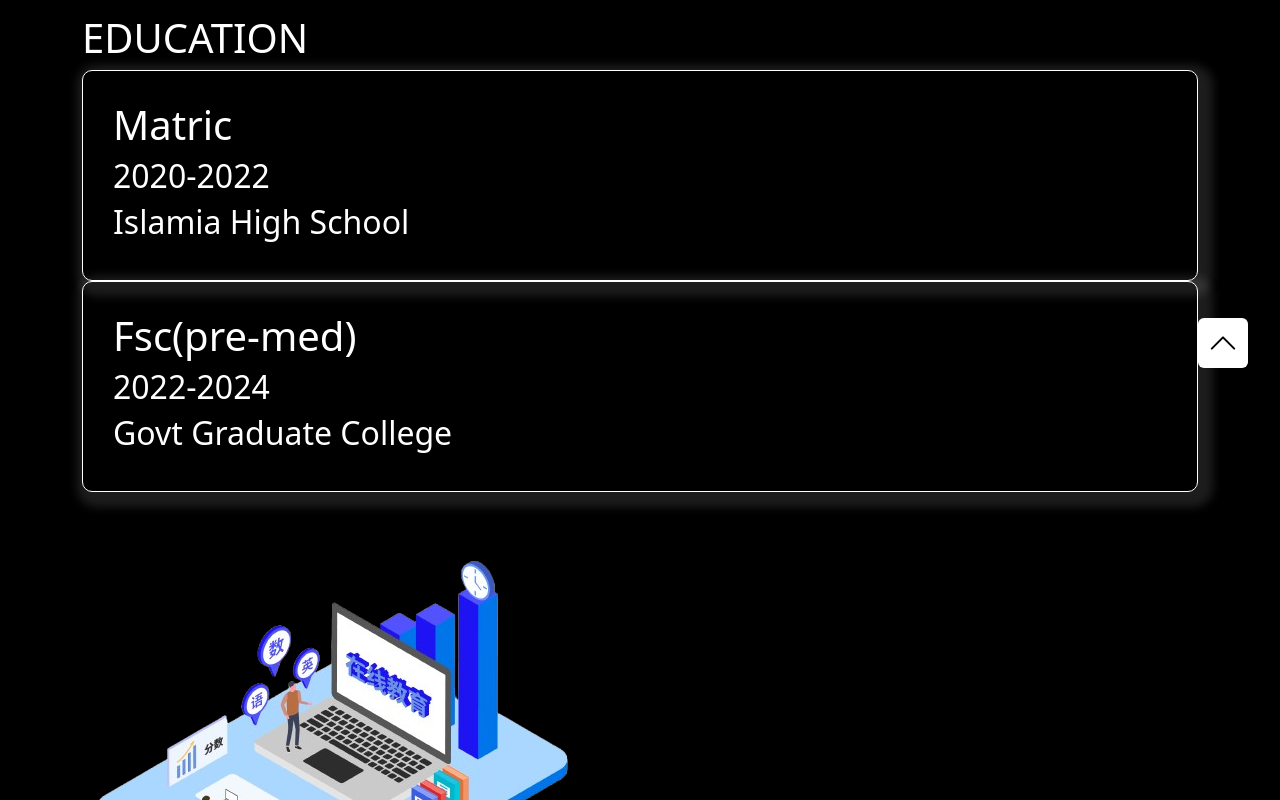
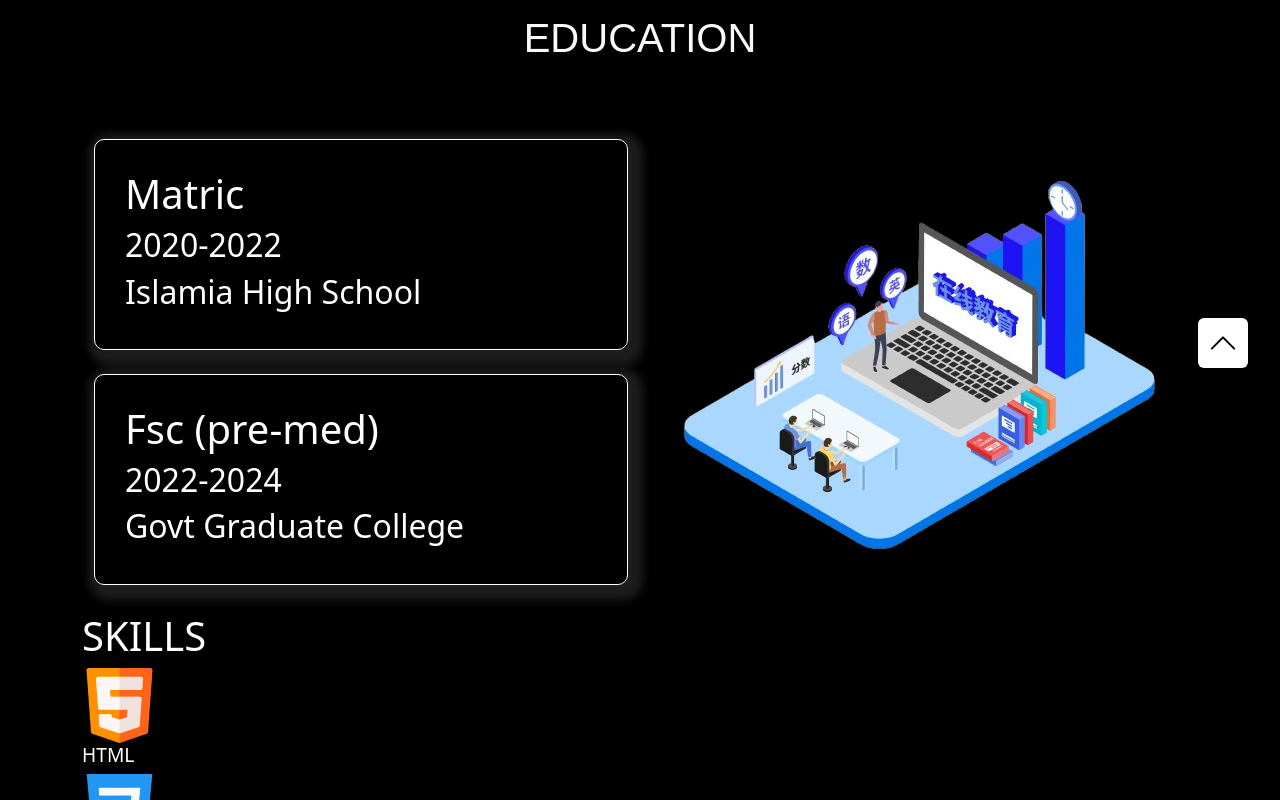
Before and after one commit to alialishoaibali1254/MShoaibDEV, a React (Vite) app: page / in a window 1280 px wide. Shown: the part 400-1200 px from the top of the page. Built offline with nearby package versions, Linux system fonts and the light colour scheme.

Commit message:
Update Education.jsx

```diff
--- a/src/components/Education.jsx
+++ b/src/components/Education.jsx
@@ -1,34 +1,31 @@
 import React from 'react'
 import edu from './data/edu.json'
+
 const Education = () => {
   return (
-    <div className='education' id='education'>
-      <h1 className='heidins'>EDUCATION</h1>
-      <div className="main-edu">
-      <div className="leftedu"
-      >
-      <div className="edu-1"
-       data-aos="fade-up-right"
-      data-aos-duration="1000"
-      >
+    <div className="container-fluid education" id="education">
+      <h1 className="heidins text-light text-center">EDUCATION</h1>
+      <div className="row align-items-center">
+        {/* Left section - Education details */}
+        <div className="col-12 col-md-6 " data-aos="fade-up-right" data-aos-duration="1000">
+          <div className="edu-1">
             <h1>Matric</h1>
             <h2>2020-2022</h2>
             <h2>Islamia High School</h2>
           </div>
-        <div className="edu-2"
-         data-aos="fade-up-right"
-      data-aos-duration="1000"
-        >
-        <h1>Fsc(pre-med)</h1>
+          <div className="edu-2 mt-4" data-aos="fade-up-right" data-aos-duration="1000">
+            <h1>Fsc (pre-med)</h1>
             <h2>2022-2024</h2>
             <h2>Govt Graduate College</h2>
           </div>
         </div>
-        <div className="right-edu-im"
-         data-aos="fade-up-left"
-      data-aos-duration="1000"
-        >
-        <img src={`/assets/${edu.imgSrc}`} alt="edu"
+
+        {/* Right section - Image */}
+        <div className="col-12 col-md-6 text-center text-md-right" data-aos="fade-up-left" data-aos-duration="1000">
+          <img
+            src={`/assets/${edu.imgSrc}`}
+            alt="education"
+            className="img-fluid"
             data-aos="fade-up-left"
             data-aos-duration="1000"
           />
```
Lines whose indentation alone changed are shown as unchanged.
